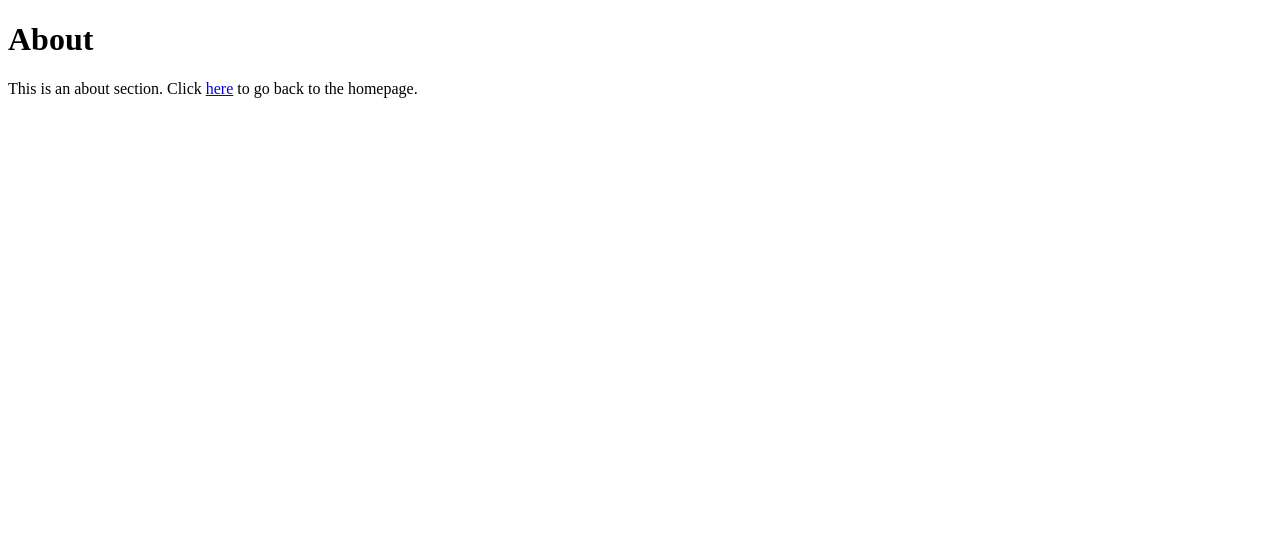
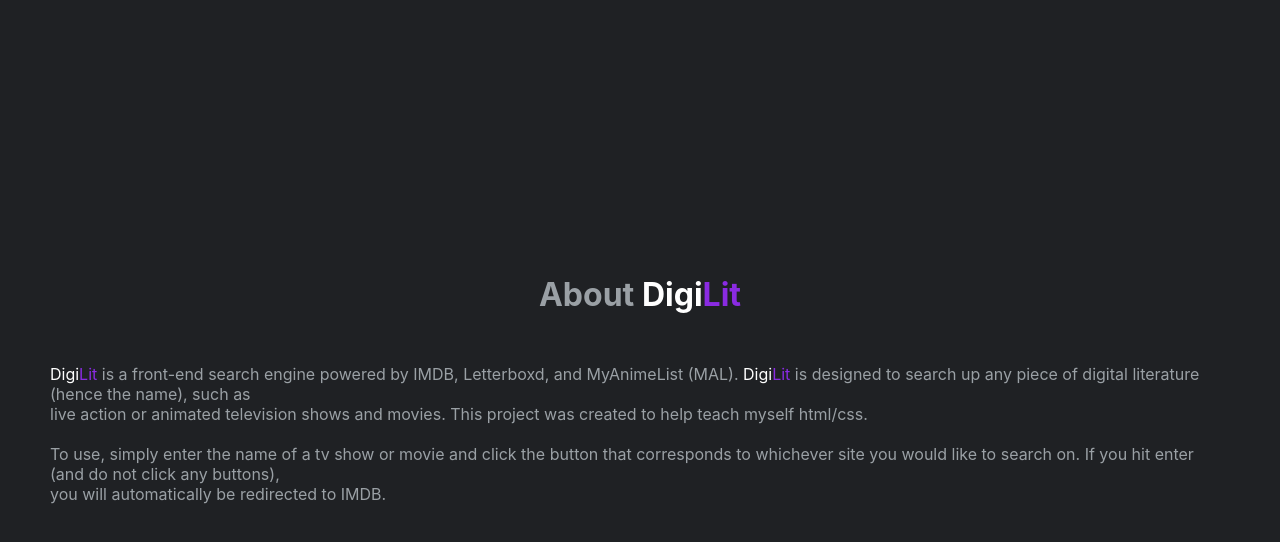
Before and after one commit to dazimi101/digi_lit, a plain HTML site: page pages/about.html in a window 1280 px wide. Drawn offline with Linux system fonts and the light colour scheme.

Commit message:
Filled about page.

```diff
--- a/pages/about.html
+++ b/pages/about.html
@@ -1,11 +1,28 @@
 <!DOCTYPE html>
 <html lang="en">
-    <head>
-        <meta charset="UTF">
-        <title>About</title>
-    </head>
-    <body>
-        <h1>About</h1>
-            <p>This is an about section. Click <a href="../index.html">here</a> to go back to the homepage.</p>
-    </body>
+
+<head>
+    <meta charset="UTF-8">
+    <title>About DigiLit</title>
+    <link rel="stylesheet" href="../style.css">
+</head>
+
+<body class="about">
+    <h1>About<span id="digi"> Digi</span><span id="lit">Lit</span></h1>
+    <div class="container-about">
+        <p>
+            <span id="digi"> Digi</span><span id="lit">Lit</span> is a front-end search engine
+            powered by IMDB, Letterboxd, and MyAnimeList (MAL). <span id="digi"> Digi</span><span id="lit">Lit</span> is
+            designed to search up any piece of digital literature (hence the name), such as <br> live action or
+            animated television shows and movies. This project was created to help teach myself html/css. <br>
+            <br>
+            To use, simply enter the name of a tv show or movie and click the button that corresponds to whichever site
+            you would like to search on. If you hit enter (and do not click any buttons), <br>you will automatically be
+            redirected to IMDB.
+        </p>
+    </div>
+</body>
+
 </html>
+
+<!--            <p>Go back to <a href="../index.html">DigiLit</a>.</p>-->
--- a/style.css
+++ b/style.css
@@ -2,7 +2,7 @@
     margin: 0;
     padding: 0;
     font-family: -apple-system, system-ui, system-ui, "Segoe UI", Roboto, "Helvetica Neue", "Fira Sans", Ubuntu, Oxygen, "Oxygen Sans", Cantarell, "Droid Sans", "Apple Color Emoji", "Segoe UI Emoji", "Segoe UI Symbol", "Lucida Grande", Helvetica, Arial, sans-serif;
-    background-color: rgba(31,33,36,255);
+    background-color: rgba(31, 33, 36, 255);
 }
 
 #digi {
@@ -11,6 +11,23 @@
 
 #lit {
     color: blueviolet;
+}
+
+.about h1 {
+    margin-top: 275px;
+    color: #9aa0a5;
+    text-align: center;
+}
+
+.about p {
+    color: #9aa0a5;
+    display: inline-block;
+    text-align: left;
+}
+
+.about .container-about {
+    margin: 50px;
+    text-align: center;
 }
 
 .title {
@@ -79,7 +96,7 @@
     margin-top: 10px;
     padding: 10px;
     color: white;
-    background-color: rgba(48,49,53,255);
+    background-color: rgba(48, 49, 53, 255);
     border: none;
     border-radius: 3px;
 }
@@ -88,7 +105,9 @@
     background-color: blueviolet;
 }
 
-input, select, textarea{
+input,
+select,
+textarea {
     color: white;
 }
 
```
Also changed, not shown: index.html (+6 -3 lines).
